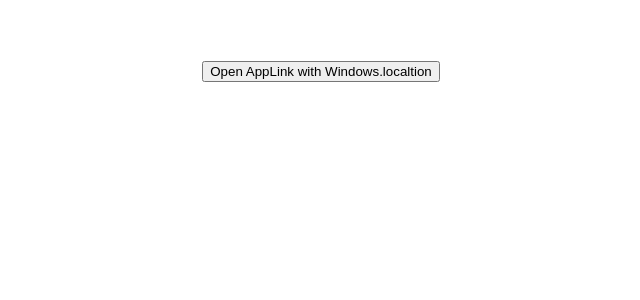
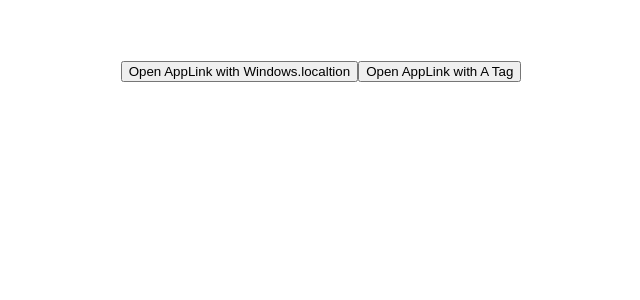
Before and after one commit to zhouchaoyuan/callapp-example, a React (Create React App) app: page / in a window 1280 px wide. Shown: the top 300 px of the page, without its empty margins (319-959 px from the left). Built offline with nearby package versions, Linux system fonts and the light colour scheme; what callapp-lib would draw is missing.

Commit message:
add a tag test

```diff
--- a/src/App.tsx
+++ b/src/App.tsx
@@ -118,6 +118,14 @@ const App: FC = () => {
         Open AppLink with Windows.localtion
       </button>
 
+      <button
+        onClick={() => {
+          evokeByTagA('https://sa-dl.dcg-df.microsoft.com?mvc=5230684&cpsi=2e15b9d5-91e2-4773-9a99-09a580b6c91b&vm=6&r=2&ti=7593906c9d2b4d4fb21afcc691d33945&ta=sa&utm=smartqr');
+        }}
+      >
+        Open AppLink with A Tag
+      </button>
+
       {/*<h2>chaozhou 被裁员了吗？</h2>
       <p>还没有，快了吧</p>
 
```
